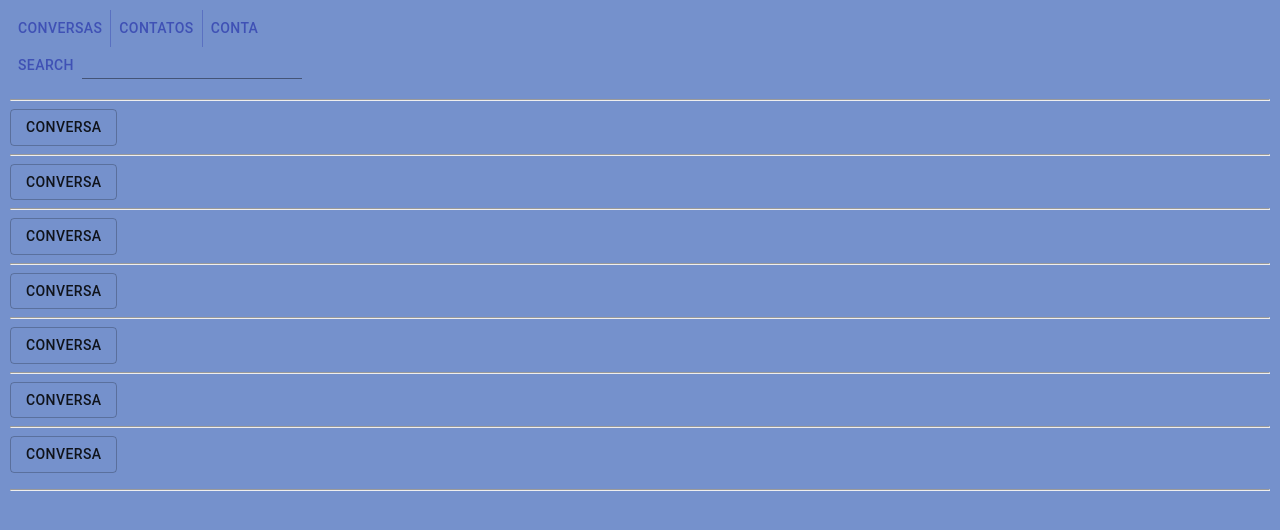
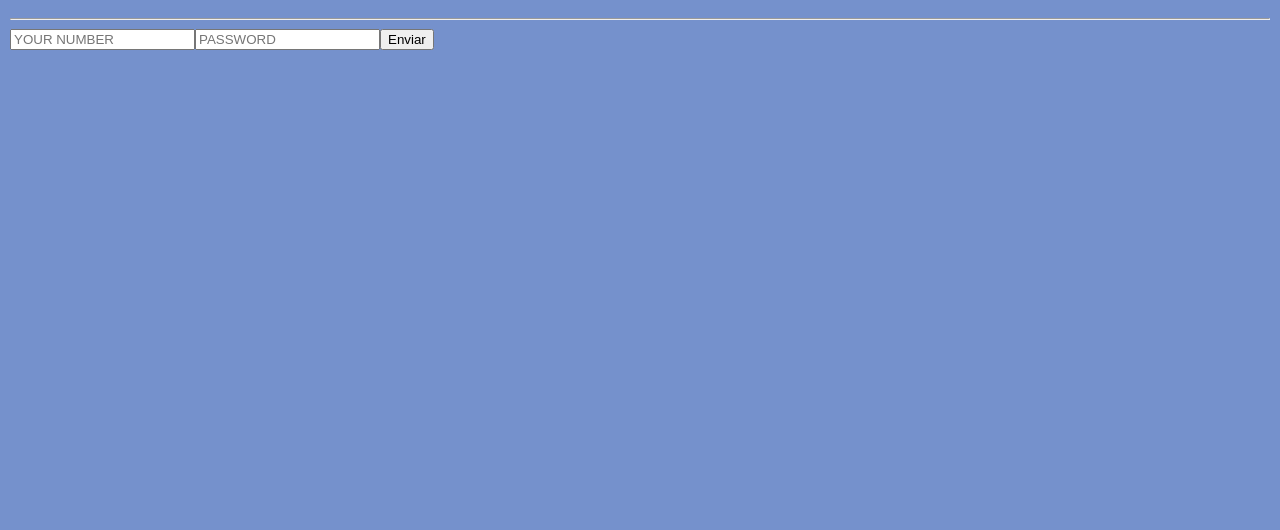
Before and after one commit to CauanSuzuki/projeto_flashat, a React (Create React App) app: page / in a window 1280 px wide. Shown: the top 530 px of the page. Built offline with nearby package versions, Linux system fonts and the light colour scheme.

Commit message:
fix: page login e cadastro

```diff
--- a/package.json
+++ b/package.json
@@ -8,6 +8,7 @@
     "@testing-library/jest-dom": "^5.11.4",
     "@testing-library/react": "^11.1.0",
     "@testing-library/user-event": "^12.1.10",
+    "axios": "^0.21.1",
     "formik": "^2.2.8",
     "react": "^17.0.2",
     "react-dom": "^17.0.2",
--- a/src/App.js
+++ b/src/App.js
@@ -5,6 +5,7 @@ import PageChat from "./pages/chat";
 import PageList from "./pages/Lists";
 import PageContacts from "./pages/contacts";
 import PageAccount from "./pages/account";
+import PageLogin from "./pages/login";
 
 function App() {
   return (
@@ -12,9 +13,10 @@ function App() {
       <div>
         <Switch>
           <Route exact path="/chat" component={PageChat}></Route>
-          <Route exact path="/" component={PageList}></Route>
+          <Route exact path="/list" component={PageList}></Route>
           <Route exact path="/contacts" component={PageContacts}></Route>
           <Route exact path="/account" component={PageAccount}></Route>
+          <Route exact path="/" component={PageLogin}></Route>
         </Switch>
       </div>
     </Router>
--- a/src/pages/Lists.js
+++ b/src/pages/Lists.js
@@ -27,7 +27,7 @@ function List() {
     history.push(`/account`);
   };
   const redirectList = () => {
-    history.push(`/`);
+    history.push(`/list`);
   };
   const redirectChat = () => {
     history.push(`/chat`);
--- a/src/pages/account.js
+++ b/src/pages/account.js
@@ -1,8 +1,9 @@
-import React from "react";
+import React, { useState, useEffect } from "react";
 import ReactDOM, { useHistory } from "react-router-dom";
 import Button from "@material-ui/core/Button";
 import ButtonGroup from "@material-ui/core/ButtonGroup";
 import { makeStyles } from "@material-ui/core/styles";
+import axios from "axios";
 
 const useStyles = makeStyles((theme) => ({
   root: {
@@ -16,6 +17,8 @@ const useStyles = makeStyles((theme) => ({
 }));
 
 function Account() {
+  const [data, setData] = useState([]);
+
   let history = useHistory();
   const redirectContacts = () => {
     history.push(`/contacts`);
@@ -24,9 +27,24 @@ function Account() {
     history.push(`/account`);
   };
   const redirectList = () => {
-    history.push(`/`);
+    history.push(`/list`);
   };
   const classes = useStyles();
+
+  useEffect(() => {
+    async function list() {
+      axios
+        .get("http://localhost:3312/user/create", {})
+        .then(function (result) {
+          setData(result.data);
+          console.log("result.data -->",result.data)
+        })
+        .catch(function (error) {
+          console.log(error);
+        });
+    }
+    list();
+  }, []);
 
   return (
     <div className="accountMain">
@@ -41,7 +59,31 @@ function Account() {
           <Button onClick={() => redirectAccount()}>conta</Button>
         </ButtonGroup>
       </nav>
-      <p>informações contatos</p>
+
+      <Button
+        type="submit"
+        value="send"
+        variant="contained"
+        color="primary"
+        className={classes.button}
+        onClick={() => redirectList()}
+      >
+        RETURN
+      </Button>
+      <label>
+        {data.map((item) => (
+          <div key={item.id}>
+            <div className="wrapper">
+              <div className="phone">{item.phone}</div>
+
+              <div className="name">{item.name}</div>
+
+              <div className="email">{item.email}</div>
+            </div>
+            <hr></hr>
+          </div>
+        ))}
+      </label>
     </div>
   );
 }
--- a/src/pages/chat.js
+++ b/src/pages/chat.js
@@ -17,16 +17,16 @@ const useStyles = makeStyles((theme) => ({
 function Chat() {
   let history = useHistory();
   const redirectList = () => {
-    history.push(`/`);
+    history.push(`/list`);
   };
-  const [store, setStore] = useState([]);
+  const [chat, setChat] = useState([]);
 
   const formik = useFormik({
     initialValues: {
       mensage: "",
     },
     onSubmit: async (value) => {
-      setStore([...store, value]);
+      setChat([...chat, value]);
       cancelCourse();
     },
   });
@@ -53,7 +53,7 @@ function Chat() {
         <p>login("numero do celular")</p>
       </div>
       <div className="chatPlace">
-        {store.map((item) => (
+        {chat.map((item) => (
           <div>{item.mensage}</div>
         ))}{" "}
       </div>
--- a/src/pages/contacts.js
+++ b/src/pages/contacts.js
@@ -25,7 +25,7 @@ function Contacts() {
     history.push(`/account`);
   };
   const redirectList = () => {
-    history.push(`/`);
+    history.push(`/list`);
   };
 
   const classes = useStyles();
--- /dev/null
+++ b/src/pages/login.js
@@ -0,0 +1,53 @@
+import React, { useState } from "react";
+import { Redirect, useHistory } from "react-router";
+import axios from "axios";
+
+function Login({ children }) {
+  let history = useHistory();
+
+  const [login, setLogin] = useState([]);
+  const [senha, setSenha] = useState([]);
+
+  const redirectList = () => {
+    history.push(`/list`);
+  };
+
+  function register(phone, password, ) {
+    axios
+      .post("http://localhost:3312/user/create", {
+        phone: phone,
+        password: password,
+      })
+      .then((resposta) => console.log(resposta.data));
+  }
+
+  //   function register(phone, name, password, email) {
+  //     axios
+  //       .post("http://localhost:3312/user/create", {
+  //         phone: phone,
+  //         name: name,
+  //         password: password,
+  //         email: email,
+  //       })
+  //       .then((resposta) => console.log(resposta.data));
+  //   }
+
+  return (
+    <div className="login">
+      {children}
+      <hr />
+      <input
+        placeholder="YOUR NUMBER"
+        onChange={(event) => setLogin(event.target.value)}
+      />
+      <input
+        placeholder="PASSWORD"
+        onChange={(event) => setSenha(event.target.value)}
+      />
+
+      <button onClick={() => register()}>Enviar</button>
+    </div>
+  );
+}
+
+export default Login;
--- a/src/pages/style.css
+++ b/src/pages/style.css
@@ -24,4 +24,11 @@ form input[type="submit"] {
   background: #fff;
   border: 2px solid #45c5bf;
   height: 450px;
+  overflow-x: hidden;
+  overflow-y: scroll;
+  white-space: pre-line;
+  color: rgb(40, 184, 110);
+  padding: 15px;
+
+
 }
```
Also changed, not shown: 1 other file (tests, documents, lock files or other folders).
